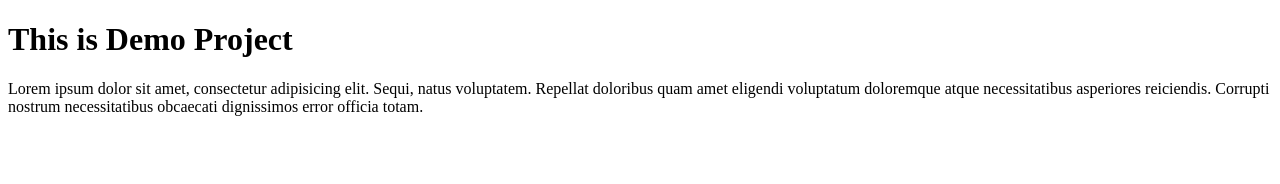
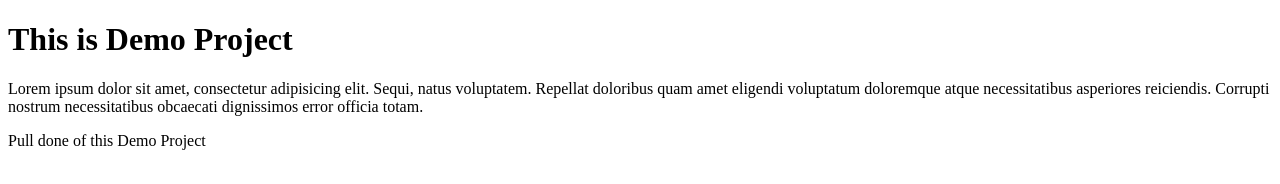
Before and after one commit to omar414906/first_project, a plain HTML site: page index.html in a window 1280 px wide. Drawn offline with Linux system fonts and the light colour scheme.

Commit message:
Update index.html

```diff
--- a/index.html
+++ b/index.html
@@ -8,5 +8,6 @@
 <body>
     <h1>This is Demo Project</h1>
     <p>Lorem ipsum dolor sit amet, consectetur adipisicing elit. Sequi, natus voluptatem. Repellat doloribus quam amet eligendi voluptatum doloremque atque necessitatibus asperiores reiciendis. Corrupti nostrum necessitatibus obcaecati dignissimos error officia totam.</p>
+    <p>Pull done of this Demo Project</p>
 </body>
 </html>
```
